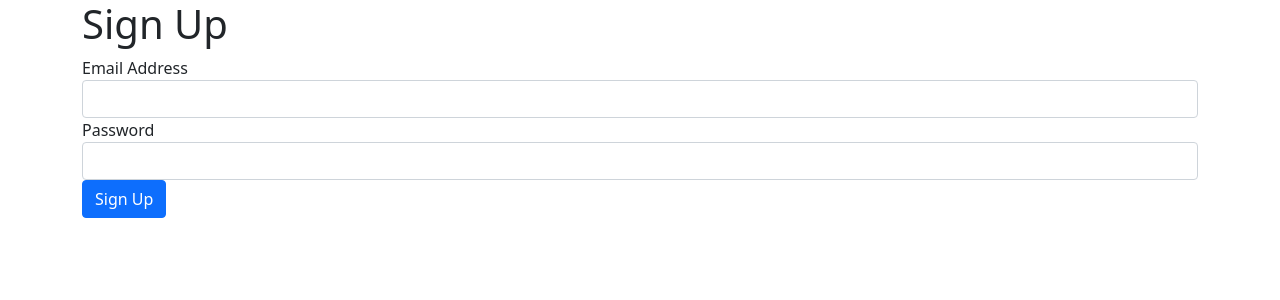
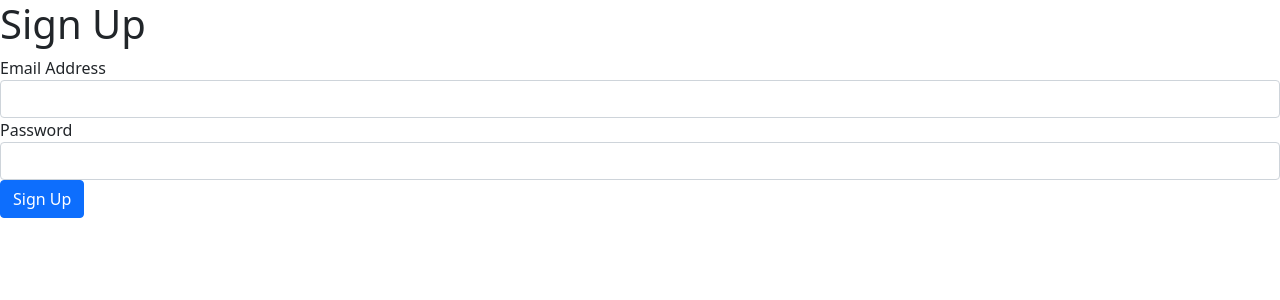
Before and after one commit to preschian/course-mcsvc-nodejs-and-reactjs, a Next.js app in the folder ticketing/client/: page /auth/signup in a window 1280 px wide. Shown: the top 300 px of the page. Built offline with nearby package versions, Linux system fonts and the light colour scheme.

Commit message:
add axios and call signup api

```diff
--- a/ticketing/client/package.json
+++ b/ticketing/client/package.json
@@ -10,6 +10,7 @@
   "author": "",
   "license": "ISC",
   "dependencies": {
+    "axios": "^0.24.0",
     "bootstrap": "^5.1.3",
     "next": "^12.0.4",
     "react": "^17.0.2",
--- a/ticketing/client/pages/auth/signup.js
+++ b/ticketing/client/pages/auth/signup.js
@@ -1,17 +1,23 @@
 import { useState } from "react";
+import axios from "axios";
 
 export default () => {
   const [email, setEmail] = useState("");
   const [password, setPassword] = useState("");
 
-  const onSubmit = (event) => {
+  const onSubmit = async (event) => {
     event.preventDefault();
 
-    console.log({ email, password });
+    const response = await axios.post("/api/users/signup", {
+      email,
+      password,
+    });
+
+    console.log(response.data);
   };
 
   return (
-    <form onSubmit={onSubmit} className="container">
+    <form onSubmit={onSubmit}>
       <h1>Sign Up</h1>
       <div className="form-group">
         <label>Email Address</label>
```
Also changed, not shown: 1 other file (tests, documents, lock files or other folders).
